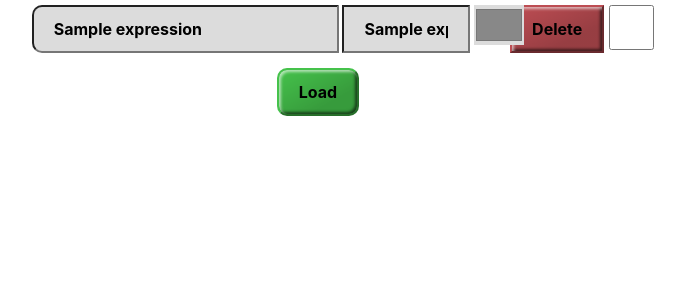
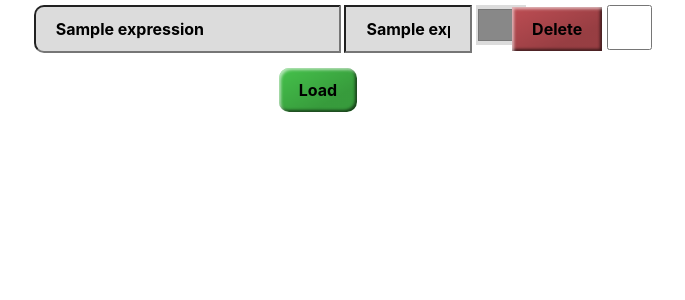
Before and after one commit to defini7/Grapher, a Flask app: template templates/library.html in a window 1280 px wide. Shown: the part 58-358 px from the top of the page, without its empty margins (322-1007 px from the left). Run offline with Flask 2, Linux system fonts and the light colour scheme; the template is opened without the code that fills it: most values are stand-ins (such as "Sample title", 1, 10 or a date in 2020); some libraries are stand-ins or nearby versions.

Commit message:
something new

```diff
--- a/static/styles.css
+++ b/static/styles.css
@@ -13,6 +13,7 @@ body {
     width: 23%;
     margin-top: 6.2vh;
     overflow-y: scroll;
+    overflow-x: hidden;
 }
 
 .controll {
@@ -106,7 +107,7 @@ canvas {
     border-bottom-left-radius: 10px;
 }
 
-#btn-delete {
+.btn-delete {
     border-top-right-radius: 10px;
     border-bottom-right-radius: 10px;
     background-color: rgb(189, 77, 83);
@@ -138,6 +139,14 @@ button {
                                       rgba(0, 0, 0, 0));
     box-shadow: inset 2px 2px 3px rgba(255, 255, 255, .6),
                 inset -2px -2px 3px rgba(0, 0, 0, .6);
+
+    filter: brightness(1.0);
+
+    border: 0;
+}
+
+button:hover {
+    filter: brightness(1.1);
 }
 
 input[type=checkbox] {
--- a/templates/index.html
+++ b/templates/index.html
@@ -18,7 +18,7 @@
     <div data-template hidden class="expression">
         <input name="expression" placeholder="Expression" id="input-expression" />
         <input type="color" name="color" placeholder="Color" value="#FF0000" />
-        <button data-delete id="btn-delete">X</button>
+        <button data-delete class="btn-delete">X</button>
     </div>
 
     <div class="controll">
--- a/templates/library.html
+++ b/templates/library.html
@@ -11,7 +11,7 @@
       <input id="input-expression" style="background-color: gainsboro;" value="{{ e['name'] }}" readonly="readonly" />
       <input style="background-color: gainsboro; width: 10%" value="{{ e['expression'] }}" readonly="readonly" />
       <input type="color" value="{{ e['color'] }}" readonly="readonly" />
-      <button onclick="deleteGraph(`{{ e['id'] }}`)" id="btn-delete" style="border-top-right-radius: 0px; border-bottom-right-radius: 0px; margin-left: 2.8%;">Delete</button>
+      <button onclick="deleteGraph(`{{ e['id'] }}`)" class="btn-delete" style="border-top-right-radius: 0px; border-bottom-right-radius: 0px; margin-left: 2.8%;">Delete</button>
       <input type="checkbox" value="{{ e['id'] }}" />
     </div>
     {% endfor %}
--- a/templates/signin.html
+++ b/templates/signin.html
@@ -14,7 +14,7 @@
         <input type="password" class="form-control sign-input" name="password" placeholder="Password"/>
     </div>
     <div class="text-center">
-        <button type="submit" class="btn btn-success">Sign In</button>
+        <button type="submit" class="btn-submit" style="border-radius: 10px;">Sign In</button>
     </div>
 </form>
 
--- a/templates/signup.html
+++ b/templates/signup.html
@@ -16,7 +16,7 @@
         <input type="password" class="form-control sign-input" name="confirmation" placeholder="Confirmation"/>
     </div>
     <div class="text-center">
-        <button type="submit" class="btn btn-success">Sign Up</button>
+        <button type="submit" class="btn-submit" style="border-radius: 10px;">Sign Up</button>
     </div>
 </form>
 
```
